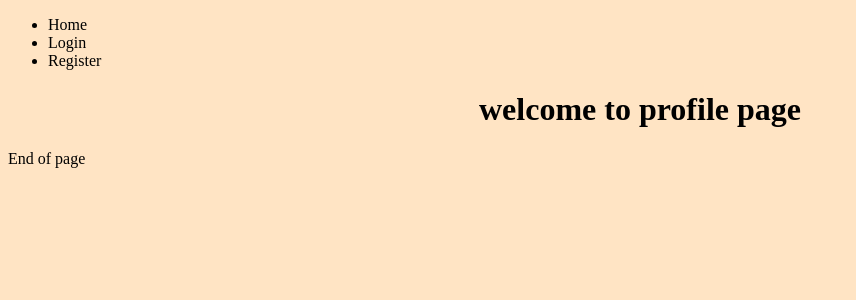
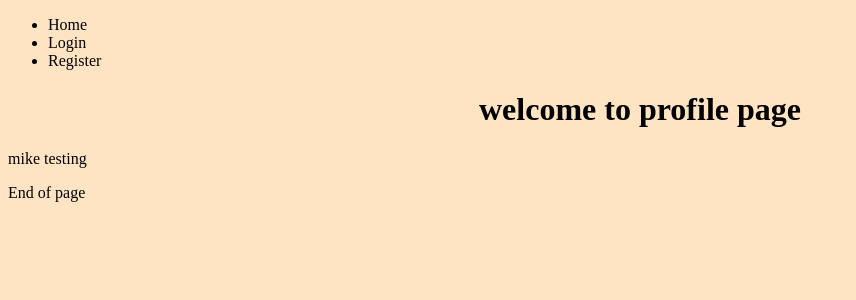
Before and after one commit to amy0825/Map_mini_project, a Flask app: page /profile in a window 1280 px wide. Shown: the top 300 px of the page, without its empty margins (0-856 px from the left). Run offline with Flask 3, Linux system fonts and the light colour scheme.

Commit message:
mike testing

```diff
--- a/templates/profile.html
+++ b/templates/profile.html
@@ -3,4 +3,5 @@
 <!-- body content of the page -->
 {% block body %}
 <h1>welcome to profile page</h1>
+<p>mike testing</p>
 {% endblock %}
```
